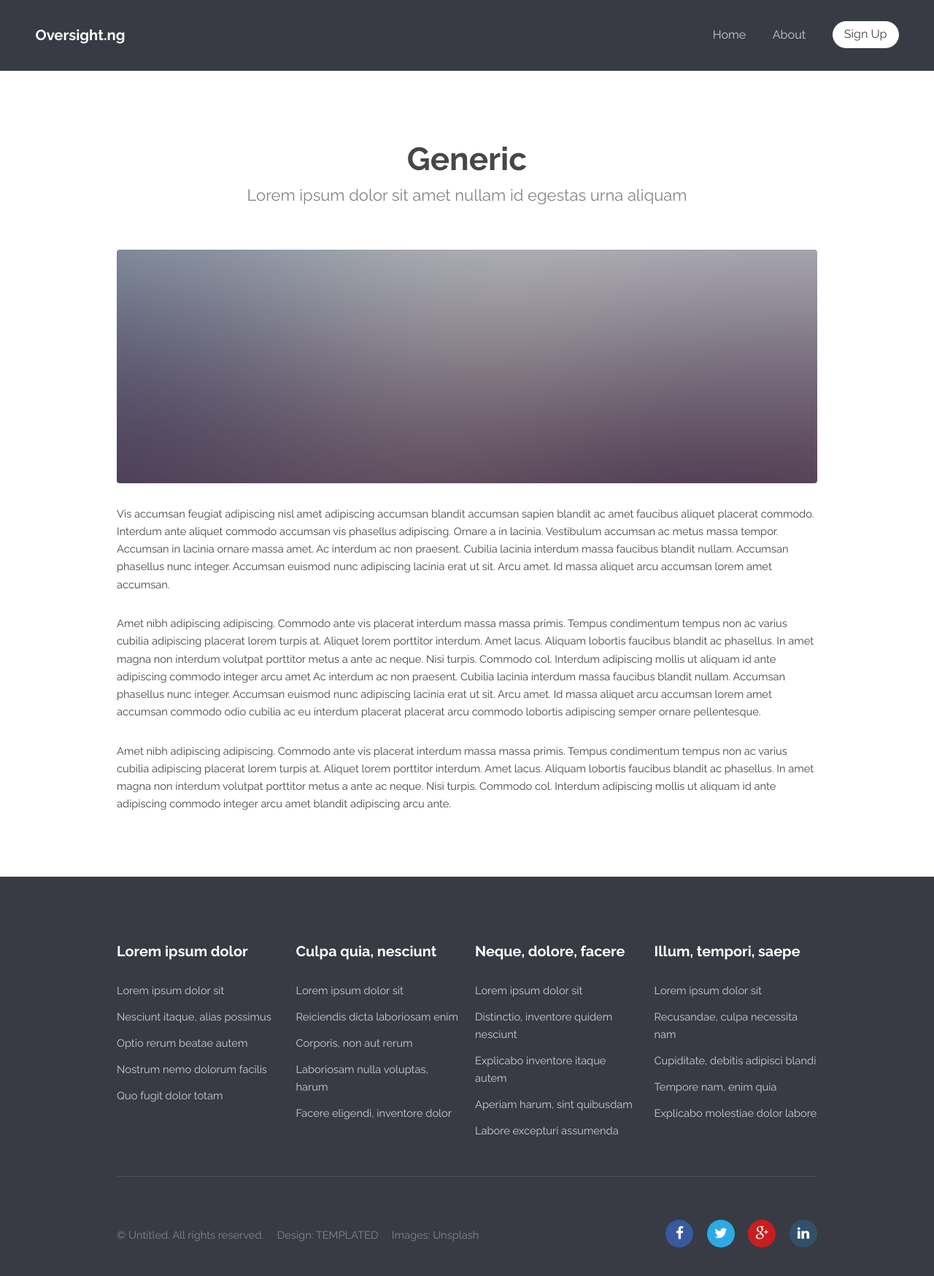
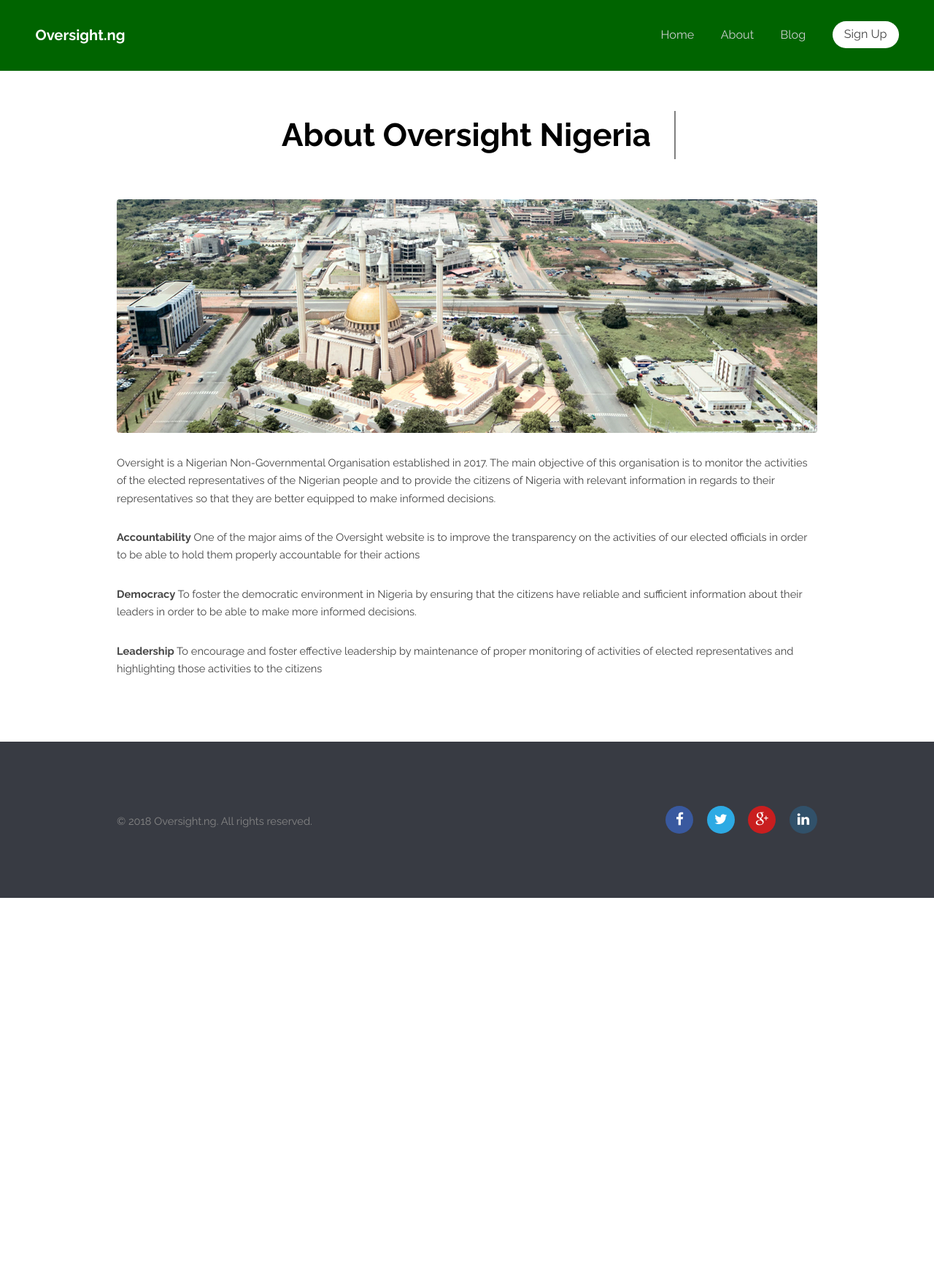
Before and after one commit to oversightng/Oversightng, a plain HTML site: page about.html in a window 1280 px wide. Shown: the whole page at 73% size. After the commit the page ends 1230 px from the top, so only its background shows below. Drawn offline with Linux system fonts and the light colour scheme.

Commit message:
contents updated

```diff
--- a/about.html
+++ b/about.html
@@ -7,7 +7,7 @@
 <html lang="en">
 	<head>
 		<meta charset="UTF-8">
-		<title>Generic - Transit by TEMPLATED</title>
+		<title>Oversight Nigeria</title>
 		<meta http-equiv="content-type" content="text/html; charset=utf-8" />
 		<meta name="description" content="" />
 		<meta name="keywords" content="" />
@@ -21,6 +21,38 @@
 			<link rel="stylesheet" href="css/style.css" />
 			<link rel="stylesheet" href="css/style-xlarge.css" />
 		</noscript>
+
+		<style type="text/css">
+			.black {
+				color: black !important;
+			}
+			.line-1{
+			    position: relative;
+			    width: 10px;
+			    margin: 0 auto;
+			    border-right: 2px solid rgba(255,255,255,.75);
+			    font-size: 24px;
+			    text-align: center;
+			    white-space: nowrap;
+			    overflow: hidden;
+			    transform: translateY(-50%);
+			    color: black;
+			}
+			/* Animation */
+			.anim-typewriter{
+			  animation-delay: .5s !important;
+			  animation: typewriter 4s steps(44) 1s 1 normal both,
+			             blinkTextCursor 500ms steps(44) infinite normal;
+			}
+			@keyframes typewriter{
+			  from{width: 0;}
+			  to{width: 13em;}
+			}
+			@keyframes blinkTextCursor{
+			  from{border-right-color: rgba(0,0,0,.5);}
+			  to{border-right-color: transparent;}
+			}
+		</style>
 	</head>
 	<body>
 
@@ -29,9 +61,10 @@
 				<h1><a href="index.html">Oversight.ng</a></h1>
 				<nav id="nav">
 					<ul>
-						<li><a href="index.html">Home</a></li>
+						<li><a class="active" href="index.html">Home</a></li>
 						<li><a href="about.html">About</a></li>
-						<li><a href="http://oversight.ng/oversight-dev/" class="button special">Sign Up</a></li>
+						<li><a href="blog.oversight.ng">Blog</a></li>
+						<li><a href="http://oversight.ng/oversight-dev/register" class="button special">Sign Up</a></li>
 					</ul>
 				</nav>
 			</header>
@@ -41,14 +74,14 @@
 				<div class="container">
 
 					<header class="major">
-						<h2>Generic</h2>
-						<p>Lorem ipsum dolor sit amet nullam id egestas urna aliquam</p>
+						<h2 class="line-1 anim-typewriter">About Oversight Nigeria</h2>
 					</header>
 
-					<a href="#" class="image fit"><img src="images/pic07.jpg" alt="" /></a>
-					<p>Vis accumsan feugiat adipiscing nisl amet adipiscing accumsan blandit accumsan sapien blandit ac amet faucibus aliquet placerat commodo. Interdum ante aliquet commodo accumsan vis phasellus adipiscing. Ornare a in lacinia. Vestibulum accumsan ac metus massa tempor. Accumsan in lacinia ornare massa amet. Ac interdum ac non praesent. Cubilia lacinia interdum massa faucibus blandit nullam. Accumsan phasellus nunc integer. Accumsan euismod nunc adipiscing lacinia erat ut sit. Arcu amet. Id massa aliquet arcu accumsan lorem amet accumsan.</p>
-					<p>Amet nibh adipiscing adipiscing. Commodo ante vis placerat interdum massa massa primis. Tempus condimentum tempus non ac varius cubilia adipiscing placerat lorem turpis at. Aliquet lorem porttitor interdum. Amet lacus. Aliquam lobortis faucibus blandit ac phasellus. In amet magna non interdum volutpat porttitor metus a ante ac neque. Nisi turpis. Commodo col. Interdum adipiscing mollis ut aliquam id ante adipiscing commodo integer arcu amet Ac interdum ac non praesent. Cubilia lacinia interdum massa faucibus blandit nullam. Accumsan phasellus nunc integer. Accumsan euismod nunc adipiscing lacinia erat ut sit. Arcu amet. Id massa aliquet arcu accumsan lorem amet accumsan commodo odio cubilia ac eu interdum placerat placerat arcu commodo lobortis adipiscing semper ornare pellentesque.</p>
-					<p>Amet nibh adipiscing adipiscing. Commodo ante vis placerat interdum massa massa primis. Tempus condimentum tempus non ac varius cubilia adipiscing placerat lorem turpis at. Aliquet lorem porttitor interdum. Amet lacus. Aliquam lobortis faucibus blandit ac phasellus. In amet magna non interdum volutpat porttitor metus a ante ac neque. Nisi turpis. Commodo col. Interdum adipiscing mollis ut aliquam id ante adipiscing commodo integer arcu amet blandit adipiscing arcu ante.</p>
+					<a href="#" class="image fit"><img src="images/about.jpg" alt="" /></a>
+					<p>Oversight is a Nigerian Non-Governmental Organisation established in 2017. The main objective of this organisation is to monitor the activities of the elected representatives of the Nigerian people and to provide the citizens of Nigeria with relevant information in regards to their representatives so that they are better equipped to make informed decisions.</p>
+					<p><b> Accountability</b> One of the major aims of the Oversight website is to improve the transparency on the activities of our elected officials in order to be able to hold them properly accountable for their actions</p>
+					<p><b>Democracy</b> To foster the democratic environment in Nigeria by ensuring that the citizens have reliable and sufficient information about their leaders in order to be able to make more informed decisions.</p>
+					<p><b>Leadership</b> To encourage and foster effective leadership by maintenance of proper monitoring of activities of elected representatives and highlighting those activities to the citizens</p>
 
 				</div>
 			</section>
@@ -56,56 +89,10 @@
 		<!-- Footer -->
 			<footer id="footer">
 				<div class="container">
-					<section class="links">
-						<div class="row">
-							<section class="3u 6u(medium) 12u$(small)">
-								<h3>Lorem ipsum dolor</h3>
-								<ul class="unstyled">
-									<li><a href="#">Lorem ipsum dolor sit</a></li>
-									<li><a href="#">Nesciunt itaque, alias possimus</a></li>
-									<li><a href="#">Optio rerum beatae autem</a></li>
-									<li><a href="#">Nostrum nemo dolorum facilis</a></li>
-									<li><a href="#">Quo fugit dolor totam</a></li>
-								</ul>
-							</section>
-							<section class="3u 6u$(medium) 12u$(small)">
-								<h3>Culpa quia, nesciunt</h3>
-								<ul class="unstyled">
-									<li><a href="#">Lorem ipsum dolor sit</a></li>
-									<li><a href="#">Reiciendis dicta laboriosam enim</a></li>
-									<li><a href="#">Corporis, non aut rerum</a></li>
-									<li><a href="#">Laboriosam nulla voluptas, harum</a></li>
-									<li><a href="#">Facere eligendi, inventore dolor</a></li>
-								</ul>
-							</section>
-							<section class="3u 6u(medium) 12u$(small)">
-								<h3>Neque, dolore, facere</h3>
-								<ul class="unstyled">
-									<li><a href="#">Lorem ipsum dolor sit</a></li>
-									<li><a href="#">Distinctio, inventore quidem nesciunt</a></li>
-									<li><a href="#">Explicabo inventore itaque autem</a></li>
-									<li><a href="#">Aperiam harum, sint quibusdam</a></li>
-									<li><a href="#">Labore excepturi assumenda</a></li>
-								</ul>
-							</section>
-							<section class="3u$ 6u$(medium) 12u$(small)">
-								<h3>Illum, tempori, saepe</h3>
-								<ul class="unstyled">
-									<li><a href="#">Lorem ipsum dolor sit</a></li>
-									<li><a href="#">Recusandae, culpa necessita nam</a></li>
-									<li><a href="#">Cupiditate, debitis adipisci blandi</a></li>
-									<li><a href="#">Tempore nam, enim quia</a></li>
-									<li><a href="#">Explicabo molestiae dolor labore</a></li>
-								</ul>
-							</section>
-						</div>
-					</section>
 					<div class="row">
 						<div class="8u 12u$(medium)">
 							<ul class="copyright">
-								<li>&copy; Untitled. All rights reserved.</li>
-								<li>Design: <a href="http://templated.co">TEMPLATED</a></li>
-								<li>Images: <a href="http://unsplash.com">Unsplash</a></li>
+								<li>&copy; 2018 Oversight.ng. All rights reserved.</li>
 							</ul>
 						</div>
 						<div class="4u$ 12u$(medium)">
--- a/css/style.css
+++ b/css/style.css
@@ -193,7 +193,6 @@
 
 	header.major {
 		text-align: center;
-		margin-bottom: 4em;
 	}
 
 		header.major h2 {
@@ -940,7 +939,7 @@
 		}
 
 	#header {
-		background-color: #383b43;
+		background-color: darkgreen;
 		color: #ffffff;
 		cursor: default;
 		font-size: 1.1em;
```
Also changed, not shown: index.html (+12 -57 lines), images/about.jpg (added).
